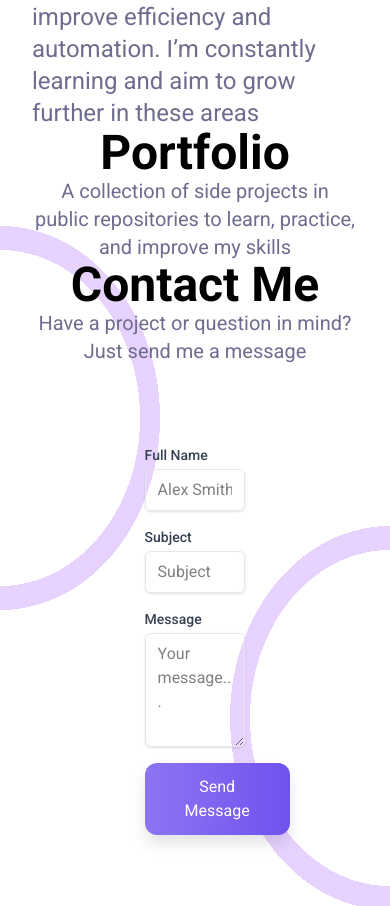
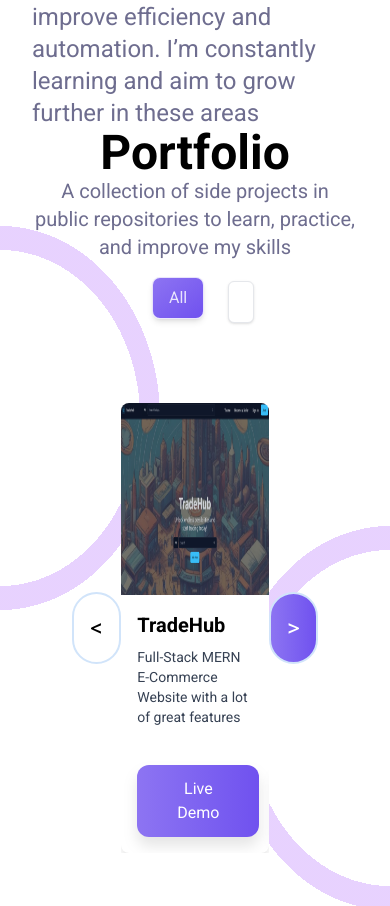
Before and after one commit to RamezCh/portfolio, a React (Vite) app: page / in a window 390 px wide. Shown: the part 6082-6988 px from the top of the page. Built offline with nearby package versions, Linux system fonts and the light colour scheme; a web font is replaced by a local one.

Commit message:
add: projects section

```diff
--- a/src/components/Portfolio.tsx
+++ b/src/components/Portfolio.tsx
@@ -1,7 +1,100 @@
-import {CenteredTitle} from "../shared/CenteredTitle.tsx";
+import { useState } from "react";
+import { CenteredTitle } from "../shared/CenteredTitle.tsx";
+import { projects } from "../data.ts";
+import { Carousel } from "../shared/Carousel.tsx";
+import { ProjectCard } from "../shared/ProjectCard.tsx";
+import { InputField } from "../shared/InputField.tsx";
+import { ProjectsDropdown } from "../shared/ProjectsDropdown.tsx";
 
 export const Portfolio = () => {
-    return <section id="portfolio">
-        <CenteredTitle title="Portfolio" text="A collection of side projects in public repositories to learn, practice, and improve my skills"/>
-    </section>
-}
+    const [searchQuery, setSearchQuery] = useState<string>("");
+    const [selectedType, setSelectedType] = useState<string>("All");
+
+    // Filter projects based on type and search query
+    const filteredProjects = projects.filter((project) => {
+        // Handle full-stack appearing in frontend & backend
+        const isFullStack = project.type === "full-stack";
+        const matchesType =
+            selectedType === "All" ||
+            project.type === selectedType.toLowerCase() ||
+            (selectedType === "Frontend" && isFullStack) ||
+            (selectedType === "Backend" && isFullStack);
+
+        const matchesSearch = searchQuery
+            ? project.tech.some((tech) => tech.toLowerCase().includes(searchQuery.toLowerCase()))
+            : true;
+
+        return matchesType && matchesSearch;
+    });
+
+    return (
+        <section id="portfolio" className="w-full">
+            <CenteredTitle
+                title="Portfolio"
+                text="A collection of side projects in public repositories to learn, practice, and improve my skills"
+            />
+
+            {/* Dropdown first, then Search Bar */}
+            <div className="flex flex-row justify-between px-30 gap-6 my-4">
+                <ProjectsDropdown selectedType={selectedType} setSelectedType={setSelectedType} />
+                <div className="w-[30%]">
+                    <InputField
+                        value={searchQuery}
+                        setter={setSearchQuery}
+                        placeholder="Enter Tech e.g. HTML.. React... Java.."
+                    />
+                </div>
+            </div>
+
+            {/* If no projects match, show fallback */}
+            {filteredProjects.length === 0 ? (
+                <div className="text-center text-gray-500 my-10 text-lg">
+                    Oops! No Related Project Found, maybe in the future 🤷‍♂️
+                </div>
+            ) : (
+                <div>
+                    <div className="hidden 2xl:block">
+                        <Carousel
+                            numItemsPerPage={4}
+                            itemsCollection={filteredProjects}
+                            ReactComponent={ProjectCard}
+                            key="carousel-projects"
+                            containerStyle="flex flex-row items-center justify-between my-20 px-10 w-full"
+                            itemContainerStyle="flex flex-row justify-center flex-nowrap gap-6 w-[90%] overflow-hidden"
+                        />
+                    </div>
+                    <div className="hidden xl:block 2xl:hidden">
+                        <Carousel
+                            numItemsPerPage={3}
+                            itemsCollection={filteredProjects}
+                            ReactComponent={ProjectCard}
+                            key="carousel-projects"
+                            containerStyle="flex flex-row items-center justify-between my-20 px-10 w-full"
+                            itemContainerStyle="flex flex-row justify-center flex-nowrap gap-6 w-[90%] overflow-hidden"
+                        />
+                    </div>
+                    <div className="hidden lg:block xl:hidden">
+                        <Carousel
+                            numItemsPerPage={2}
+                            itemsCollection={filteredProjects}
+                            ReactComponent={ProjectCard}
+                            key="carousel-projects"
+                            containerStyle="flex flex-row items-center justify-between my-20 px-10 w-full"
+                            itemContainerStyle="flex flex-row justify-center flex-nowrap gap-6 w-[90%] overflow-hidden"
+                        />
+                    </div>
+                    <div className="lg:hidden">
+                        <Carousel
+                            numItemsPerPage={1}
+                            itemsCollection={filteredProjects}
+                            ReactComponent={ProjectCard}
+                            key="carousel-projects"
+                            containerStyle="flex flex-row items-center justify-between my-20 px-10 w-full"
+                            itemContainerStyle="flex flex-row justify-center flex-nowrap gap-6 w-[90%] overflow-hidden"
+                        />
+                    </div>
+                </div>
+            )}
+        </section>
+    );
+};
--- a/src/data.ts
+++ b/src/data.ts
@@ -140,33 +140,43 @@ export const projects = [
         "code": "https://github.com/RamezCh/TradeHub",
         "imageURL": "./portfolio_images/TradeHub.png",
         "title": "TradeHub",
-        "description": "Full-Stack MERN E-Commerce Website with a lot of great features"
+        "description": "Full-Stack MERN E-Commerce Website with a lot of great features",
+        "tech": ["react", "nodejs", "expressjs", "mongodb", "tailwindcss", "javascript", "html", "css"],
+        "type": "full-stack"
     },
     {
         "code": "https://github.com/RamezCh/ToDo-Backend",
         "imageURL": "./portfolio_images/ToDo.png",
         "title": "ToDo",
-        "description": "Full-Stack Java-React-MongoDB to do list with integration and unit testing"
+        "description": "Full-Stack Java-React-MongoDB to do list with integration and unit testing",
+        "tech": ["react", "java", "spring boot", "mongodb", "typescript", "html", "css"],
+        "type": "backend"
     },
     {
         "demo": "https://ramezch.github.io/Expense-Calculator/",
         "code": "https://github.com/RamezCh/Expense-Calculator",
         "imageURL": "./portfolio_images/Expense_Tracker.png",
         "title": "Expense Tracker",
-        "description": "This is a simple Expense Tracker web application built using HTML, CSS, and JavaScript. It allows users to add, edit, and delete transactions, filter transactions by type and date, and displays a summary of total balance, income, and expenses"
+        "description": "This is a simple Expense Tracker web application built using HTML, CSS, and JavaScript. It allows users to add, edit, and delete transactions, filter transactions by type and date, and displays a summary of total balance, income, and expenses",
+        "tech": ["javascript", "html", "css"],
+        "type": "frontend"
     },
     {
         "demo": "https://ramezch.github.io/Hangman-Game/",
         "code": "https://github.com/RamezCh/Hangman-Game",
         "imageURL": "./portfolio_images/Hangman.png",
         "title": "Hangman Game",
-        "description": "Bored? Try this simple game where you have to guess the word within 8 attempts. Built using HTML, CSS, and JavaScript"
+        "description": "Bored? Try this simple game where you have to guess the word within 8 attempts. Built using HTML, CSS, and JavaScript",
+        "tech": ["javascript", "html", "css"],
+        "type": "frontend"
     },
     {
         "demo": "https://ramezch.github.io/Travel-Website/",
         "code": "https://github.com/RamezCh/Travel-Website",
         "imageURL": "./portfolio_images/Travel.png",
         "title": "Travel Website",
-        "description": "A Single Page Responsive Website built using HTML & CSS"
+        "description": "A Single Page Responsive Website built using HTML & CSS",
+        "tech": ["html", "css"],
+        "type": "frontend"
     }
 ]
--- a/src/shared/CircleWithChevron.tsx
+++ b/src/shared/CircleWithChevron.tsx
@@ -2,7 +2,7 @@ import { FC } from "react";
 import {CircleWithChevronProps} from "../types.ts";
 
 const CircleWithChevron: FC<CircleWithChevronProps> = ({ direction, enabled, onClick }) => {
-    const baseButtonStyle = "flex items-center justify-center w-22 h-22 border-2 border-[#D1E4FA] rounded-full transition-all duration-300";
+    const baseButtonStyle = "flex items-center justify-center w-18 h-18 border-2 border-[#D1E4FA] rounded-full transition-all duration-300";
     const conditionButtonStyle = enabled ? "bg-gradient-to-r from-[#8D74F2] to-[#7051EF] hover:from-[#7B5FEE] hover:to-[#5A3FEC]"
         : "bg-white cursor-not-allowed";
     const buttonStyle = baseButtonStyle + " " + conditionButtonStyle;
--- a/src/shared/ContactForm.tsx
+++ b/src/shared/ContactForm.tsx
@@ -23,8 +23,8 @@ const ContactForm: FC = () => {
     return (
         <div className="w-[80%] mx-auto p-20">
             <div className="space-y-4">
-                <InputField fullName={fullName} setter={setFullName} placeholder="Alex Smith" labelText="Full Name" />
-                <InputField fullName={subject} setter={setSubject} placeholder="Subject" labelText="Subject" />
+                <InputField value={fullName} setter={setFullName} placeholder="Alex Smith" labelText="Full Name" />
+                <InputField value={subject} setter={setSubject} placeholder="Subject" labelText="Subject" />
                 <TextareaField value={message} setter={setMessage} placeholder="Your message..." labelText="Message"/>
                 <div>
                     <Button text="Send Message" isPrimary={true} onClick={handleSendMessage} />
--- a/src/shared/InputField.tsx
+++ b/src/shared/InputField.tsx
@@ -5,9 +5,9 @@ export const InputField = (props:InputFieldProps) => {
         { props.labelText && <label className="block text-sm font-medium text-gray-700">{props.labelText}</label>}
         <input
             type="text"
-            value={props.fullName}
+            value={props.value}
             onChange={(e) => props.setter(e.target.value)}
-            className="mt-1 block w-full px-3 py-2 border border-gray-200 rounded-md shadow-sm focus:outline-none focus:ring-indigo-300 focus:border-indigo-300"
+            className="mt-1 block w-full px-3 py-2 border bg-white border-gray-200 rounded-md shadow-sm focus:outline-none focus:ring-indigo-300 focus:border-indigo-300"
             placeholder={props.placeholder}
         />
     </div>
--- /dev/null
+++ b/src/shared/ProjectCard.tsx
@@ -0,0 +1,35 @@
+import { ProjectCardProps } from "../types.ts";
+import { FC } from "react";
+import Button from "./Button.tsx";
+
+export const ProjectCard: FC<ProjectCardProps> = ({ demo, code, imageURL, title, description }) => {
+    return (
+        <div className="rounded-lg overflow-hidden shadow-lg bg-white flex flex-col w-full max-w-sm h-[450px]">
+            {/* Image Section */}
+            <div className="w-full h-48">
+                <img className="w-full h-full object-fill" src={imageURL} alt={title} />
+            </div>
+
+            {/* Content Section */}
+            <div className="flex flex-col flex-grow p-4 justify-between">
+                <div>
+                    <h2 className="font-bold text-xl mb-2">{title}</h2>
+                    <p className="text-gray-700 text-sm">{description}</p>
+                </div>
+
+                {/* Buttons */}
+                <div className="flex space-x-4 mt-4">
+                    {demo && (
+                        <a href={demo} target="_blank" rel="noopener noreferrer">
+                            <Button text="Live Demo" isPrimary={true} />
+                        </a>
+                    )}
+
+                    <a href={code} target="_blank" rel="noopener noreferrer">
+                        <Button text="Github Repo" isPrimary={!demo} />
+                    </a>
+                </div>
+            </div>
+        </div>
+    );
+};
--- /dev/null
+++ b/src/shared/ProjectsDropdown.tsx
@@ -0,0 +1,51 @@
+import { FC, useState } from "react";
+import { ProjectsDropdownProps } from "../types.ts";
+
+const categories = ["All", "Frontend", "Backend", "Full-Stack"];
+
+export const ProjectsDropdown: FC<ProjectsDropdownProps> = ({ selectedType, setSelectedType }) => {
+    const [isOpen, setIsOpen] = useState(false);
+
+    return (
+        <div className="relative w-48">
+            {/* Dropdown Button */}
+            <button
+                className="w-full px-4 py-2 text-left border rounded-lg shadow-md focus:outline-none"
+                style={{
+                    background: "linear-gradient(to bottom right, #8D74F2, #7051EF)",
+                    color: "rgba(255, 255, 255, 0.83)"
+                }}
+                onClick={() => setIsOpen(!isOpen)}
+            >
+                {selectedType}
+            </button>
+
+            {/* Dropdown Menu */}
+            {isOpen && (
+                <ul
+                    className="absolute left-0 w-full mt-2 border rounded-lg shadow-md z-10"
+                    style={{
+                        background: "linear-gradient(to bottom right, #8D74F2, #7051EF)",
+                        color: "rgba(255, 255, 255, 0.83)"
+                    }}
+                >
+                    {categories.map((category) => (
+                        <li
+                            key={category}
+                            className="px-4 py-2 cursor-pointer hover:bg-purple-700 hover:text-white"
+                            style={{
+                                color: selectedType === category ? "rgba(255, 255, 255, 1)" : "rgba(255, 255, 255, 0.83)"
+                            }}
+                            onClick={() => {
+                                setSelectedType(category);
+                                setIsOpen(false);
+                            }}
+                        >
+                            {category}
+                        </li>
+                    ))}
+                </ul>
+            )}
+        </div>
+    );
+};
```
Also changed, not shown: src/types.ts (+15 -1 lines).
